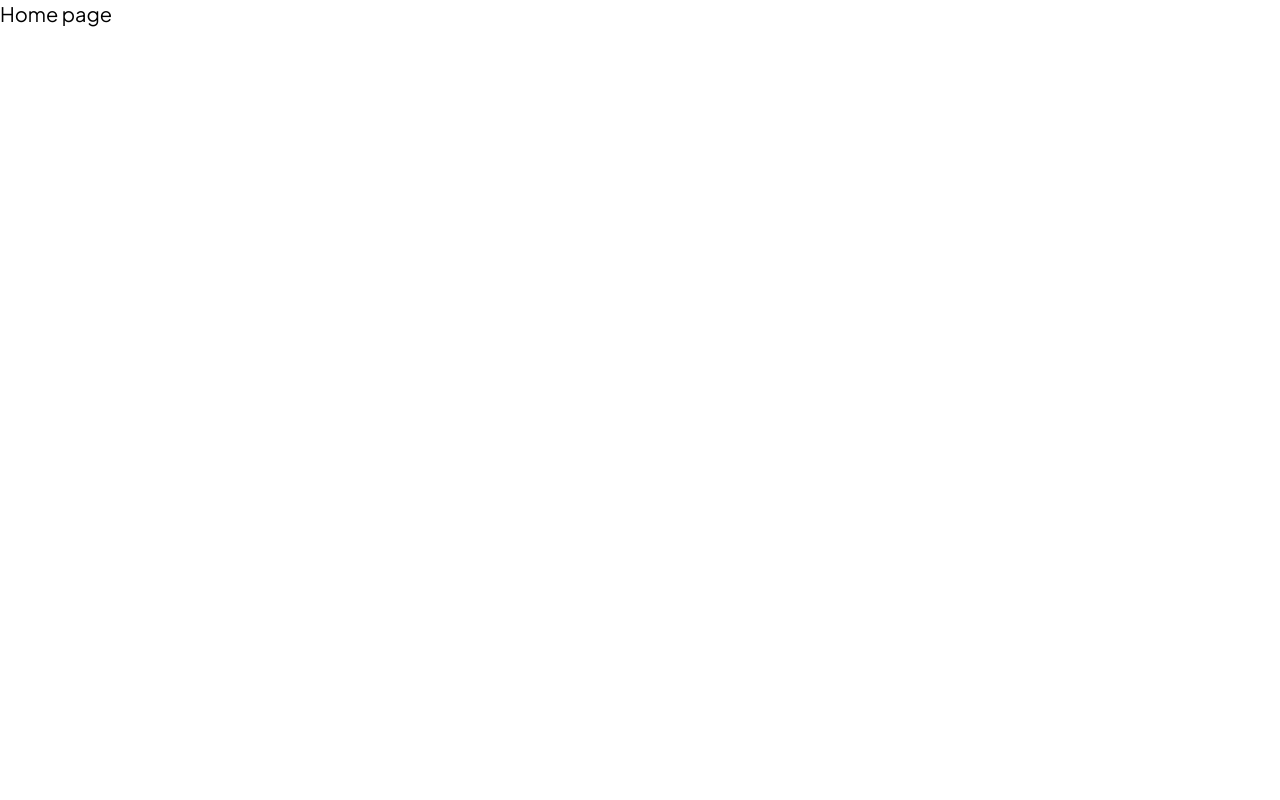
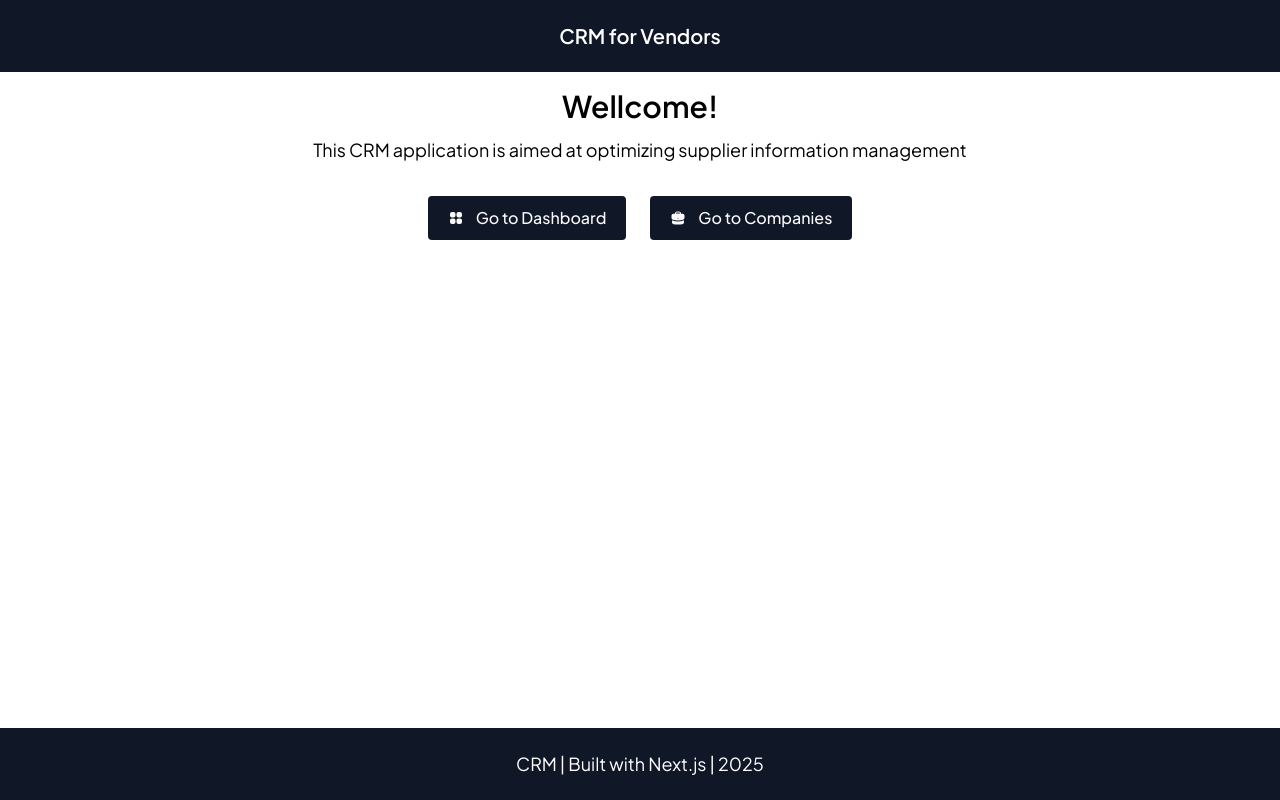
Before and after one commit to Valentyn-M/nextjs-crm, a Next.js app: page / in a window 1280 px wide. Built offline with nearby package versions, Linux system fonts and the light colour scheme.

Commit message:
Finish Home page

```diff
--- /dev/null
+++ b/src/app/components/main-link.tsx
@@ -0,0 +1,27 @@
+import Image from 'next/image';
+import Link from 'next/link';
+import React from 'react';
+
+export interface MainLinkProps {
+  pathname: string;
+  src: string;
+  alt: string;
+  children: React.ReactNode;
+}
+
+export default function MainLink({
+  pathname,
+  src,
+  alt,
+  children,
+}: MainLinkProps) {
+  return (
+    <Link
+      href={pathname}
+      className="py-2.5 px-5 bg-gray-900 text-zinc-50 text-base text-center font-medium rounded cursor-pointer flex gap-3"
+    >
+      <Image width={16} height={16} src={src} alt={alt} />
+      <span>{children}</span>
+    </Link>
+  );
+}
--- a/src/app/globals.css
+++ b/src/app/globals.css
@@ -1 +1,6 @@
 @import 'tailwindcss';
+
+html,
+body {
+  height: 100%;
+}
--- a/src/app/page.tsx
+++ b/src/app/page.tsx
@@ -1,7 +1,39 @@
+import MainLink from '@/app/components/main-link';
+
 export default function Home() {
+  const currentYear = new Date().getFullYear();
+
   return (
-    <main>
-      <h1 className="text-xl">Home page</h1>
-    </main>
+    <div className="flex flex-col min-h-full">
+      <header className="bg-gray-900 text-white font-semibold text-xl min-h-18 px-4 py-4 flex items-center justify-center">
+        <div>CRM for Vendors</div>
+      </header>
+      <main className="grow-1 p-4 text-center">
+        <h1 className="text-3xl font-semibold mb-3">Wellcome!</h1>
+        <p className="text-lg mb-8">
+          This CRM application is aimed at optimizing supplier information
+          management
+        </p>
+        <div className="flex justify-center gap-6 flex-wrap">
+          <MainLink
+            pathname="/dashboard"
+            src="/icons/squares.svg"
+            alt="dashboard icon"
+          >
+            Go to Dashboard
+          </MainLink>
+          <MainLink
+            pathname="/companies"
+            src="/icons/briefcase.svg"
+            alt="companies icon"
+          >
+            Go to Companies
+          </MainLink>
+        </div>
+      </main>
+      <footer className="bg-gray-900 text-white text-lg min-h-18 px-4 py-4 flex items-center justify-center">
+        CRM | Built with Next.js | {currentYear}
+      </footer>
+    </div>
   );
 }
```
